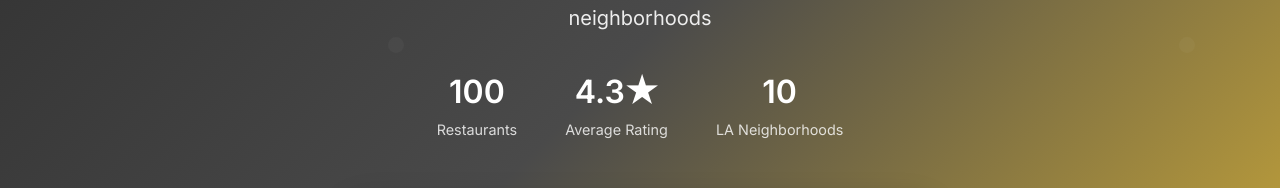
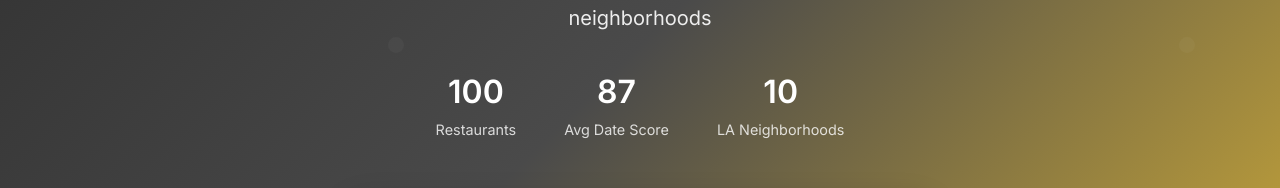
Before and after one commit to JaredWright5/date-night-restaurants, an Astro site: page / in a window 1280 px wide. Shown: the part 351-539 px from the top of the page. Built offline with nearby package versions, Linux system fonts and the light colour scheme; Astro itself is replaced by a stand-in of ours.

Commit message:
Remove star rating from homepage hero stats and replace with average Date Score

```diff
--- a/src/pages/index.astro
+++ b/src/pages/index.astro
@@ -115,8 +115,8 @@ const structuredData = [
           <span class="stat-label">Restaurants</span>
         </div>
         <div class="stat">
-          <span class="stat-number">4.3★</span>
-          <span class="stat-label">Average Rating</span>
+          <span class="stat-number">87</span>
+          <span class="stat-label">Avg Date Score</span>
         </div>
         <div class="stat">
           <span class="stat-number">10</span>
```
